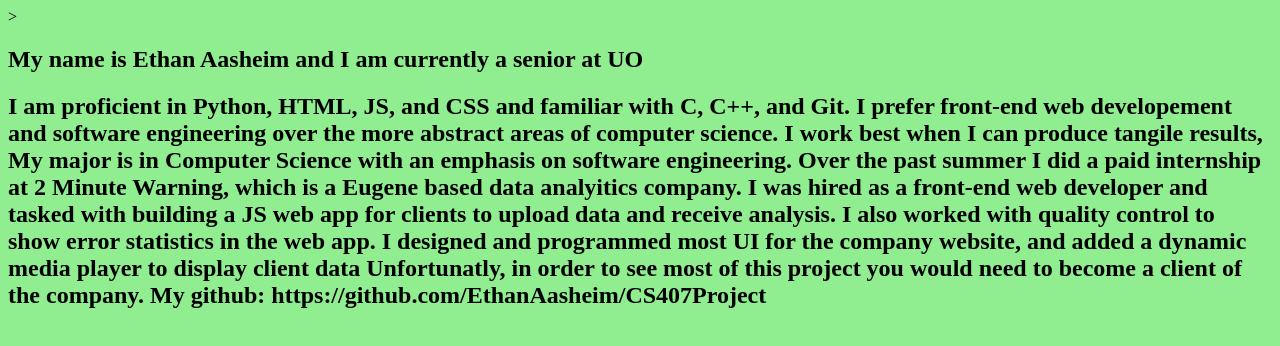
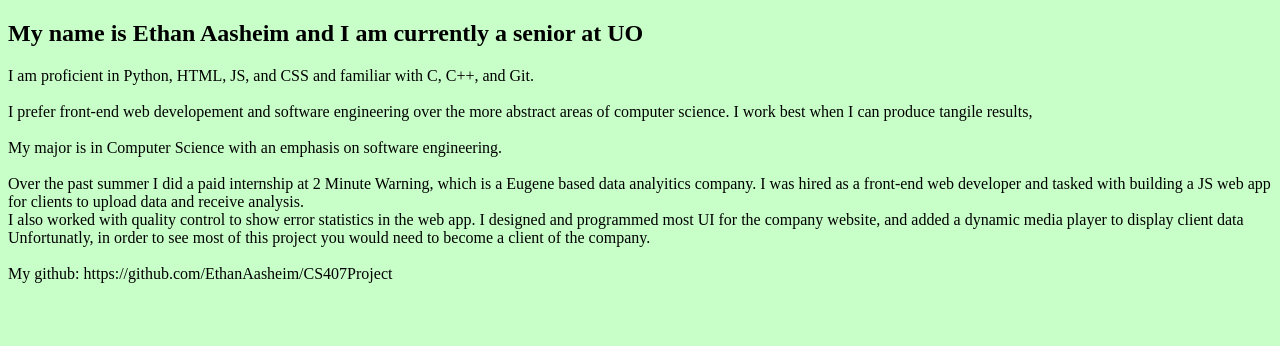
Before and after one commit to EthanAasheim/CS407Project, a plain HTML site: page index.html in a window 1280 px wide. Drawn offline with Linux system fonts and the light colour scheme.

Commit message:
Style fixes

```diff
--- a/index.html
+++ b/index.html
@@ -1,18 +1,17 @@
 <!DOCTYPE html>
 <html>
-<body style="background-color: LightGreen;">>
-<h2>My name is Ethan Aasheim and I am currently a senior at UO<h2>
+<body style="background-color: rgb(200, 255, 200);">
+<h2>My name is Ethan Aasheim and I am currently a senior at UO</h2>
 
 I am proficient in Python, HTML, JS, and CSS and familiar with C, C++, and Git.
-
+<br/><br/>
 I prefer front-end web developement and software engineering over the more abstract areas of computer science. I work best when I can produce tangile results,
-
+<br/><br/>
 My major is in Computer Science with an emphasis on software engineering.
-
-Over the past summer I did a paid internship at 2 Minute Warning, which is a Eugene based data analyitics company. I was hired as a front-end web developer and tasked with building a JS web app for clients to upload data and receive analysis.
+<br/><br/>
+Over the past summer I did a paid internship at 2 Minute Warning, which is a Eugene based data analyitics company. I was hired as a front-end web developer and tasked with building a JS web app for clients to upload data and receive analysis.<br/>
 I also worked with quality control to show error statistics in the web app. I designed and programmed most UI for the company website, and added a dynamic media player to display client data Unfortunatly, in order to see most of this project you would need to become a client of the company.
-
-
+<br/><br/>
 My github: https://github.com/EthanAasheim/CS407Project
 
 </body>
```
